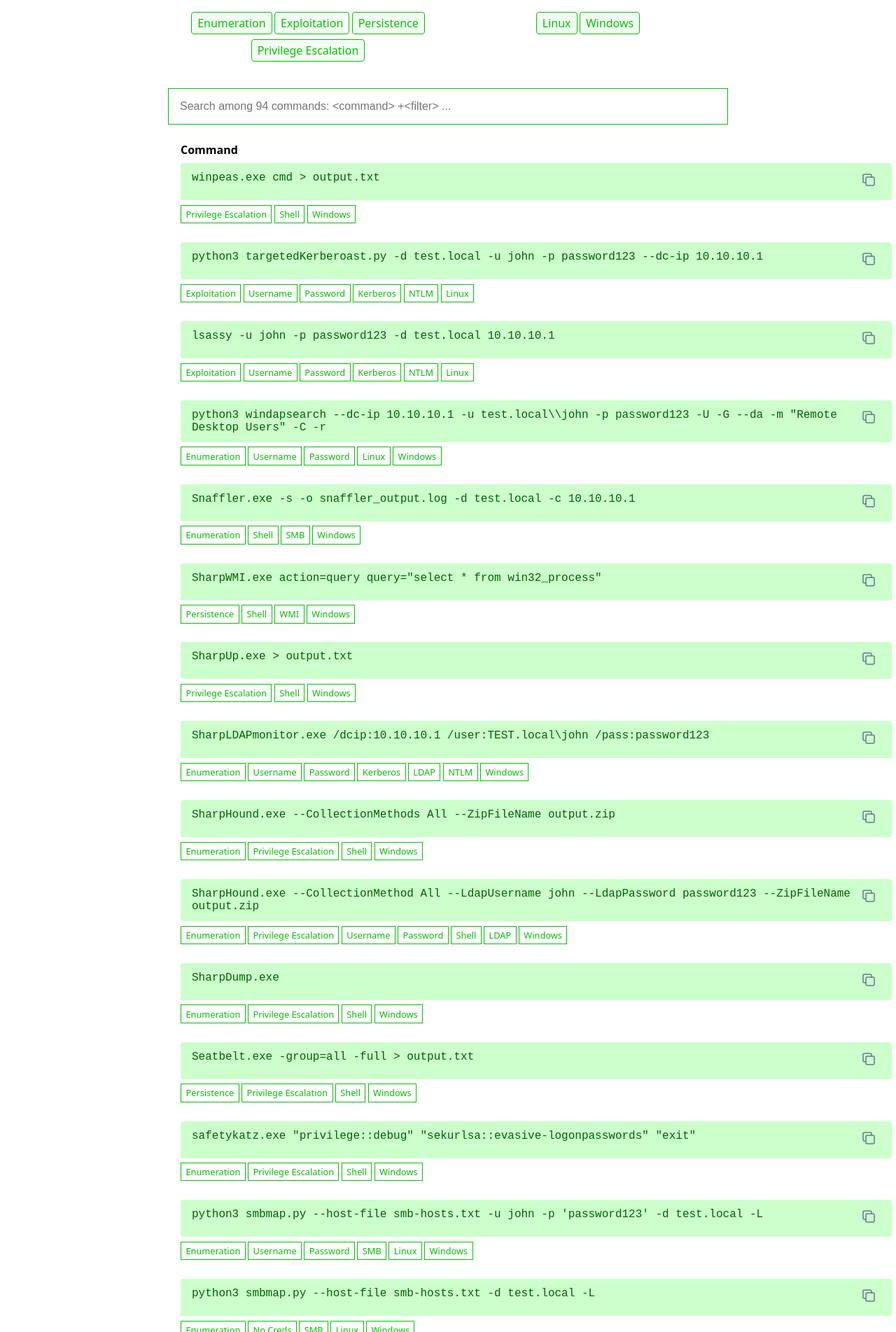
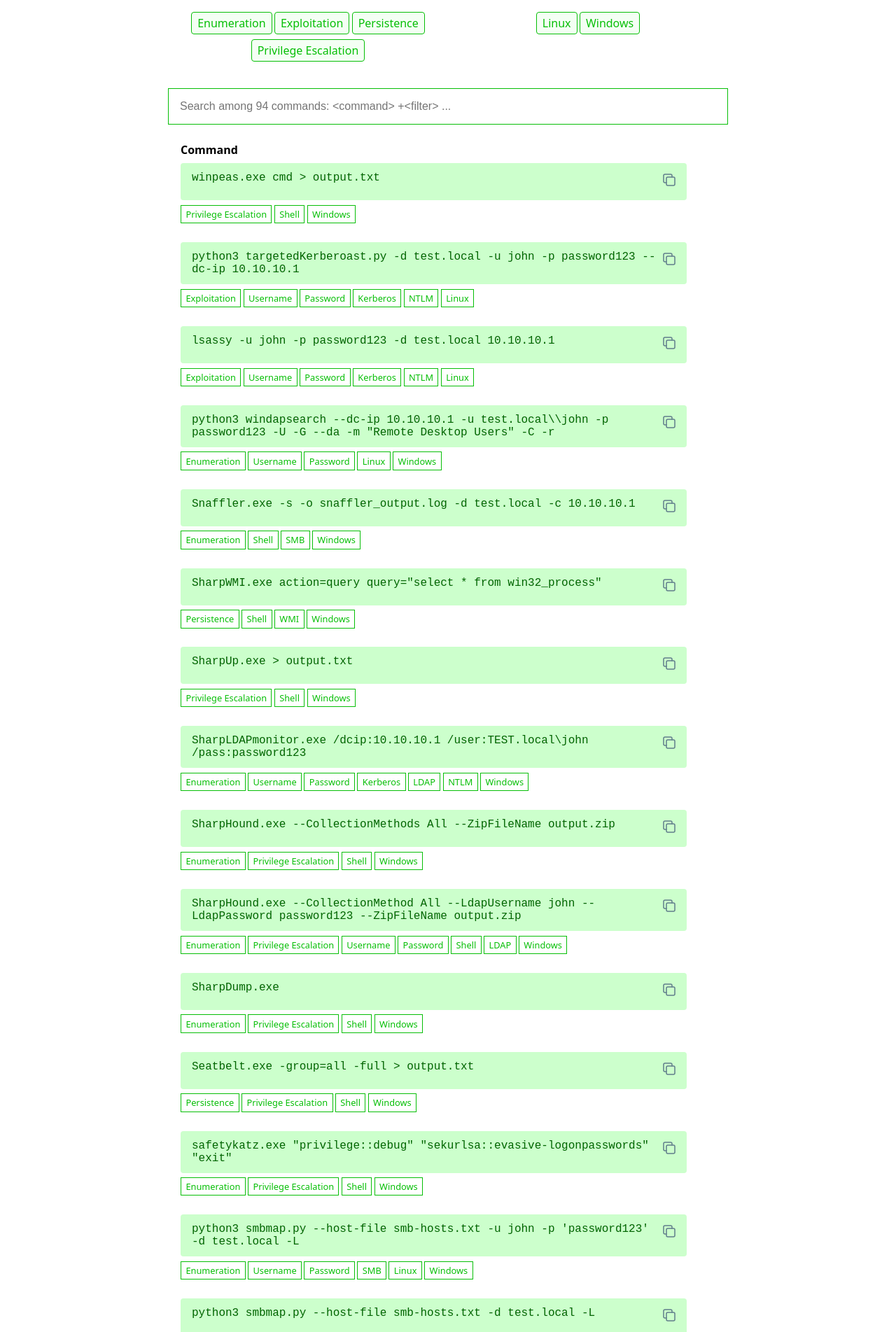
Before and after one commit to WADComs/WADComs.github.io, a Jekyll site: the page built from index.md, in a window 1280 px wide. Shown: the part 565-2468 px from the top of the page at 70% size. Built offline with Jekyll 4.4.1, drawn with Linux system fonts in a browser that asks for light colours.

Commit message:
Update style.scss
updated width of commands to accommodate longer commands

```diff
--- a/assets/style.scss
+++ b/assets/style.scss
@@ -259,6 +259,7 @@ h2, h3, h4, h5, h5 {
     padding: 0.75em 1.0em;
     border-radius: 0.25em;
     background: $marked;
+    max-width: 68%;
 }
 
 .filter-name {
```
